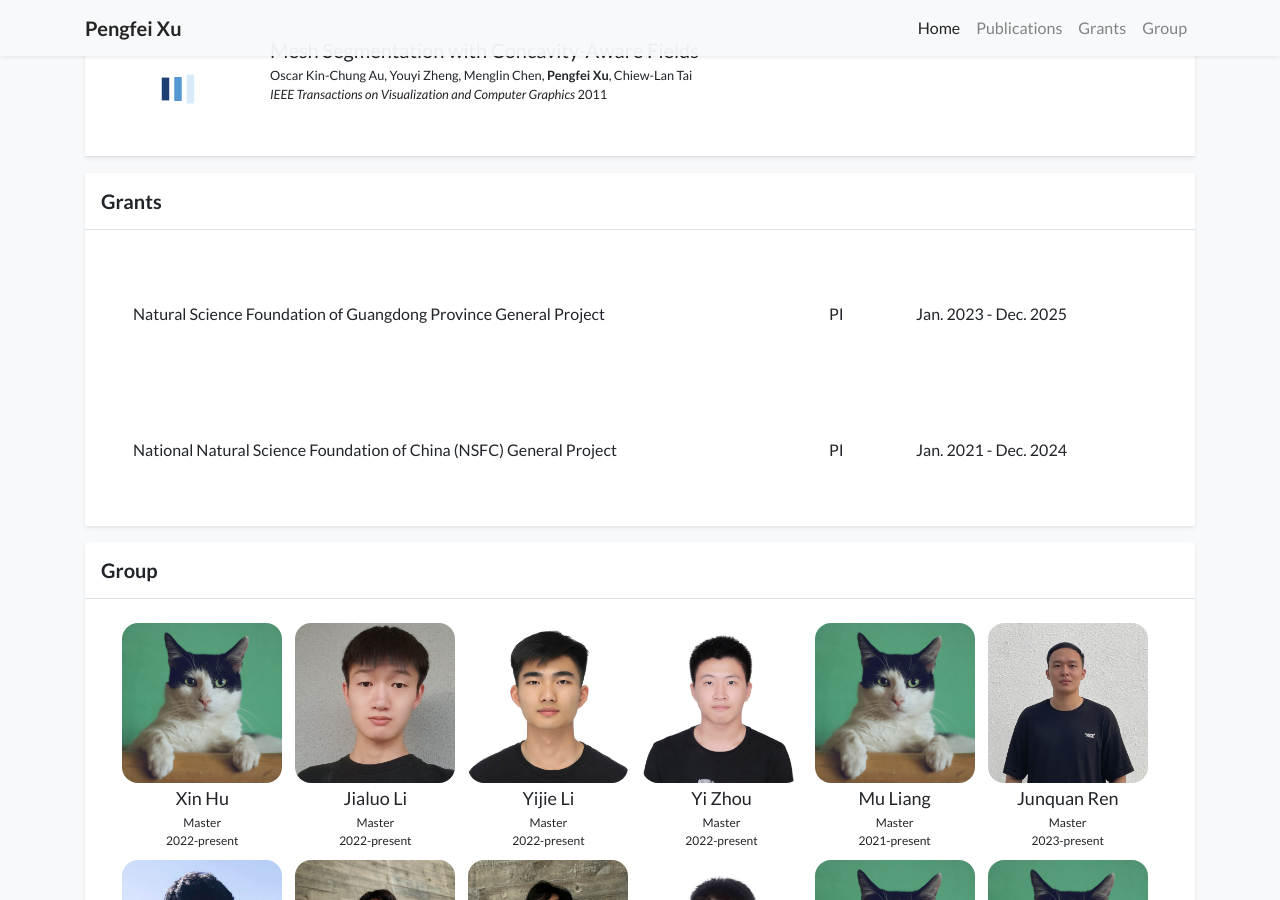
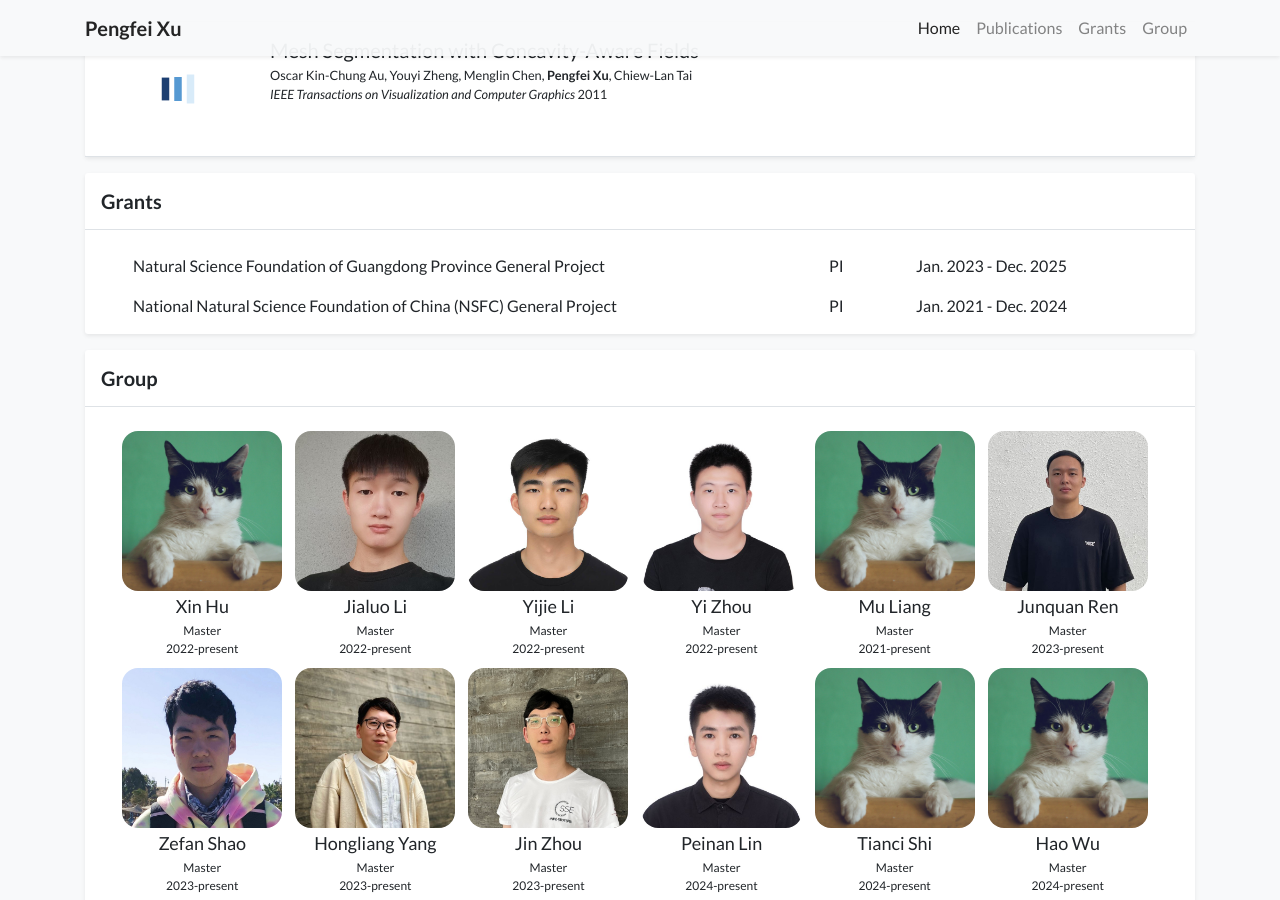
Before and after one commit to pengfeixu/pengfeixu.github.io, a Jekyll site: the page built from index.html, in a window 1280 px wide and 900 px high, scrolled down 3331 px. Built offline with Jekyll 4.4.1, drawn with Linux system fonts in a browser that asks for light colours; a style sheet for code colours, icons or effects is not loaded.

Commit message:
Update grant_item.html

```diff
--- a/_includes/widgets/grant_item.html
+++ b/_includes/widgets/grant_item.html
@@ -2,7 +2,7 @@
 
 {% assign item = include.item %}
 <!-- <div class="text-align: center; margin-bottom: 10px; display: inline-block; margin-right: 10px;"> -->
-    <div class ="row row-no-gutters p-5">
+    <div class ="row row-no-gutters px-5">
 <!--         <div class = "col-1">
 
         </div> -->
@@ -12,7 +12,7 @@
         <div class = "col-1">
             <p class="font-weight-normal">{{ item.role }}</p>
         </div>
-        <div class = "col-3">
+        <div class = "col-3 text-align: right">
             <p class="font-weight-normal">{{ item.period }}</p>
         </div>
         <!-- <div class = "col-1.5">
```
